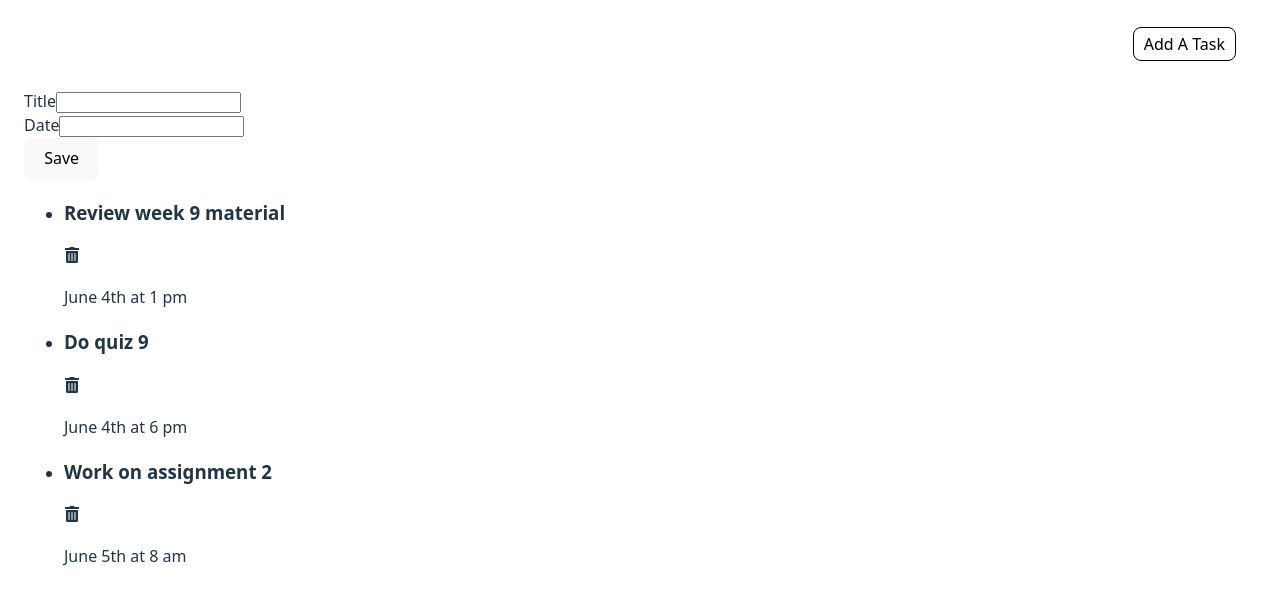
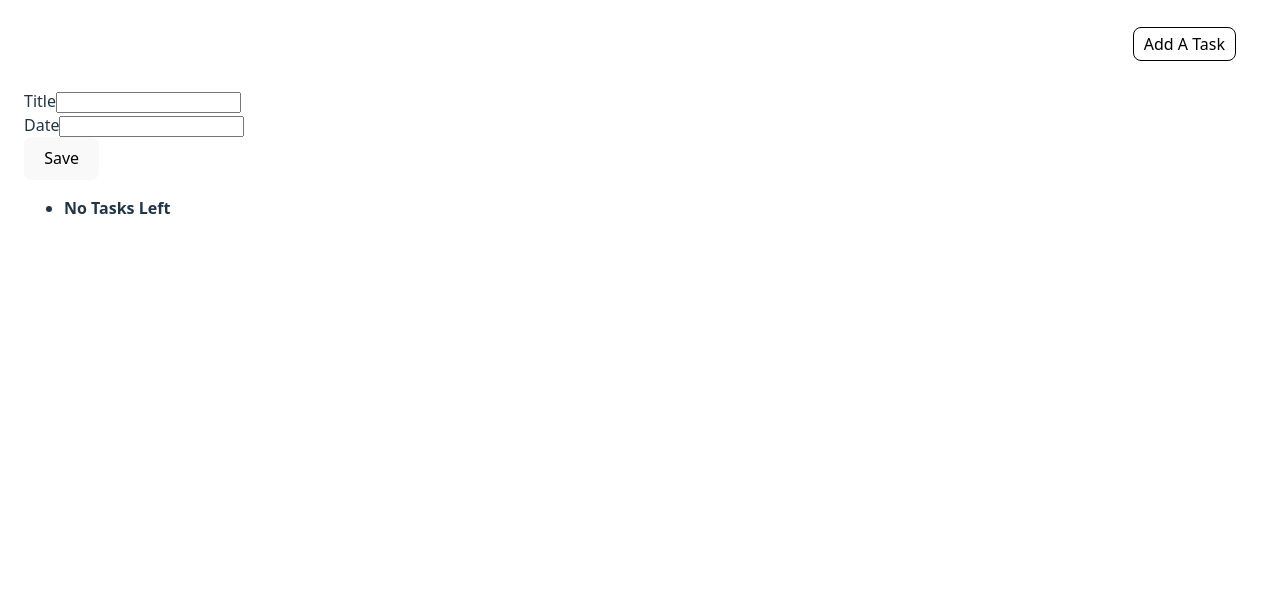
Before and after one commit to yanheng66/CS5610, a React (Vite) app in the folder week9/vite-project/: page / in a window 1280 px wide. Shown: the top 604 px of the page. Built offline with nearby package versions, Linux system fonts and the light colour scheme.

Commit message:
week10 activity

```diff
--- a/week9/vite-project/src/component/AddTask.tsx
+++ b/week9/vite-project/src/component/AddTask.tsx
@@ -1,14 +1,18 @@
 import { useState } from "react";
 
+interface Task {
+    title: string;
+    date: string;
+}
+
 interface AddTaskProps {
-    onAddTask: (task: { title: string; date: string }) => void;
+    onAddTask: (task: Task) => void;
 }
 
 const AddTask: React.FC<AddTaskProps> = ({ onAddTask }) => {
     const [title, setTitle] = useState<string>("");
     const [date, setDate] = useState<string>("");
 
-    // Handle form submission
     const handleSubmit = (event: React.FormEvent<HTMLFormElement>) => {
         event.preventDefault();
 
@@ -18,7 +22,7 @@
         }
 
         const newTask = { title, date };
-        onAddTask(newTask); // Send task to parent
+        onAddTask(newTask);
 
         setTitle("");
         setDate("");
--- a/week9/vite-project/src/component/Task.tsx
+++ b/week9/vite-project/src/component/Task.tsx
@@ -1,20 +1,25 @@
-import { FaTrashAlt } from "react-icons/fa";
+import { FaTrash } from "react-icons/fa";
+import { TaskType } from "./TasksList";
 
-type task = {
-    id: number;
-    title: string;
-    date: string;
+interface TaskProps {
+    task: TaskType;
     onDelete: (id: number) => void;
 }
 
-export default function Task(task: task) {
+const Task: React.FC<TaskProps> = ({ task, onDelete }) => {
     return (
-        <li key={task.id} className="task-item">
-            <div className="task-actions">
-                <h3>{task.title}</h3>
-                <FaTrashAlt onClick={() => task.onDelete(task.id)} />
-                <p>{task.date}</p>
+        <li className="task-item">
+            <div className="task-container">
+                <div className="task-content">
+                    <p>
+                        <strong>{task.title}</strong>
+                    </p>
+                    <p>{task.date}</p>
+                </div>
+                <FaTrash className="delete-icon" onClick={() => onDelete(task.id)} />
             </div>
         </li>
-    )
-}
+    );
+};
+
+export default Task;
--- a/week9/vite-project/src/component/TasksList.tsx
+++ b/week9/vite-project/src/component/TasksList.tsx
@@ -1,50 +1,30 @@
-import { useState } from 'react';
-import Task from './Task'
+import Task from "./Task";
 
-type task = {
+export interface TaskType {
     id: number;
     title: string;
     date: string;
 }
 
-export default function TasksList() {
+interface TasksListProps {
+    tasks: TaskType[];
+    onDelete: (id: number) => void;
+}
 
-    const [tasks, setTasks] = useState<task[]>([
-        {
-            id: 1,
-            title: "Review week 9 material",
-            date: "June 4th at 1 pm",
-        },
-        {
-            id: 2,
-            title: "Do quiz 9",
-            date: "June 4th at 6 pm",
-        },
-        {
-            id: 3,
-            title: "Work on assignment 2",
-            date: "June 5th at 8 am",
-        },
-    ]);
+const TasksList: React.FC<TasksListProps> = ({ tasks, onDelete }) => {
+    return (
+        <ul>
+            {tasks.length > 0 ? (
+                tasks.map((task) => (
+                    <Task key={task.id} task={task} onDelete={onDelete} />
+                ))
+            ) : (
+                <li>
+                    <strong>No Tasks Left</strong>
+                </li>
+            )}
+        </ul>
+    );
+};
 
-    // setTasks([]);
-
-    function deleteTask(id: number) {
-        setTasks(tasks.filter((task) => task.id !== id));
-    }
-
-    return (
-        <div>
-            <ul className="task-list">
-                {tasks.map((task) => (
-                    <Task
-                        key={task.id}
-                        id={task.id}
-                        title={task.title}
-                        date={task.date}
-                        onDelete={deleteTask} />
-                ))}
-            </ul>
-        </div>
-    )
-}
+export default TasksList;
```
